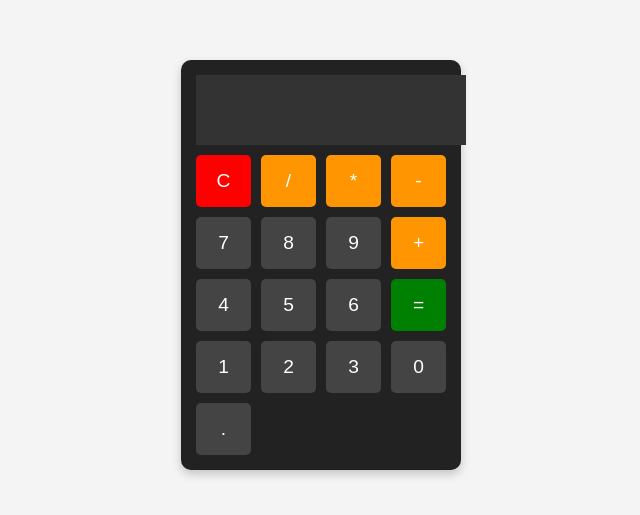
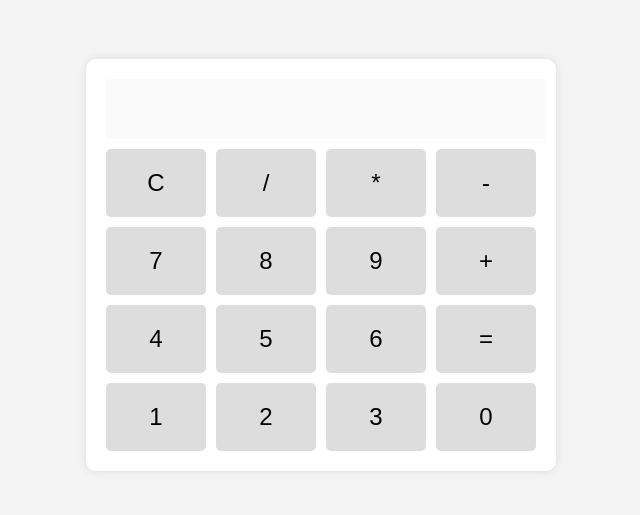
Before and after one commit to dushyanth88/calculator, a plain HTML site: page index.html in a window 1280 px wide. Shown: the part 143-658 px from the top of the page, without its empty margins (319-959 px from the left). Drawn offline with Linux system fonts and the light colour scheme.

Commit message:
Update index.html

```diff
--- a/index.html
+++ b/index.html
@@ -3,7 +3,7 @@
 <head>
     <meta charset="UTF-8">
     <meta name="viewport" content="width=device-width, initial-scale=1.0">
-    <title>Mobile Calculator</title>
+    <title>Calculator</title>
     <style>
         body {
             display: flex;
@@ -13,22 +13,20 @@
             background-color: #f4f4f4;
         }
         .calculator {
-            width: 250px;
-            background: #222;
-            padding: 15px;
+            background: #fff;
+            padding: 20px;
             border-radius: 10px;
-            box-shadow: 0 4px 10px rgba(0, 0, 0, 0.2);
+            box-shadow: 0 0 10px rgba(0, 0, 0, 0.1);
+            text-align: center;
         }
         .display {
             width: 100%;
             height: 50px;
+            font-size: 2em;
             text-align: right;
-            font-size: 1.5em;
-            padding: 10px;
-            background: #333;
-            color: white;
+            margin-bottom: 10px;
             border: none;
-            margin-bottom: 10px;
+            padding: 5px;
         }
         .buttons {
             display: grid;
@@ -36,56 +34,52 @@
             gap: 10px;
         }
         button {
-            padding: 15px;
-            font-size: 1.2em;
+            padding: 20px;
+            font-size: 1.5em;
+            cursor: pointer;
             border: none;
-            cursor: pointer;
+            background: #ddd;
             border-radius: 5px;
         }
-        .number { background: #444; color: white; }
-        .operator { background: #ff9500; color: white; }
-        .clear { background: red; color: white; }
-        .equal { background: green; color: white; }
+        button:active {
+            background: #bbb;
+        }
     </style>
 </head>
 <body>
     <div class="calculator">
         <input type="text" class="display" id="display" disabled>
         <div class="buttons">
-            <button class="clear" onclick="clearDisplay()">C</button>
-            <button class="operator" onclick="appendToDisplay('/')">/</button>
-            <button class="operator" onclick="appendToDisplay('*')">*</button>
-            <button class="operator" onclick="appendToDisplay('-')">-</button>
-
-            <button class="number" onclick="appendToDisplay('7')">7</button>
-            <button class="number" onclick="appendToDisplay('8')">8</button>
-            <button class="number" onclick="appendToDisplay('9')">9</button>
-            <button class="operator" onclick="appendToDisplay('+')">+</button>
-
-            <button class="number" onclick="appendToDisplay('4')">4</button>
-            <button class="number" onclick="appendToDisplay('5')">5</button>
-            <button class="number" onclick="appendToDisplay('6')">6</button>
-            <button class="equal" onclick="calculateResult()">=</button>
-
-            <button class="number" onclick="appendToDisplay('1')">1</button>
-            <button class="number" onclick="appendToDisplay('2')">2</button>
-            <button class="number" onclick="appendToDisplay('3')">3</button>
-            <button class="number" onclick="appendToDisplay('0')">0</button>
-            <button class="number" onclick="appendToDisplay('.')">.</button>
+            <button onclick="clearDisplay()">C</button>
+            <button onclick="appendValue('/')">/</button>
+            <button onclick="appendValue('*')">*</button>
+            <button onclick="appendValue('-')">-</button>
+            <button onclick="appendValue('7')">7</button>
+            <button onclick="appendValue('8')">8</button>
+            <button onclick="appendValue('9')">9</button>
+            <button onclick="appendValue('+')">+</button>
+            <button onclick="appendValue('4')">4</button>
+            <button onclick="appendValue('5')">5</button>
+            <button onclick="appendValue('6')">6</button>
+            <button onclick="calculateResult()">=</button>
+            <button onclick="appendValue('1')">1</button>
+            <button onclick="appendValue('2')">2</button>
+            <button onclick="appendValue('3')">3</button>
+            <button onclick="appendValue('0')">0</button>
         </div>
     </div>
     <script>
-        function appendToDisplay(value) {
-            document.getElementById("display").value += value;
+        function appendValue(value) {
+            document.getElementById('display').value += value;
         }
         function clearDisplay() {
-            document.getElementById("display").value = "";
+            document.getElementById('display').value = '';
         }
         function calculateResult() {
             try {
-                document.getElementById("display").value = eval(document.getElementById("display").value);
+                document.getElementById('display').value = eval(document.getElementById('display').value);
             } catch {
-                alert("Invalid Calculation");
+                document.getElementById('display').value = 'Error';
             }
         }
     </script>
```
